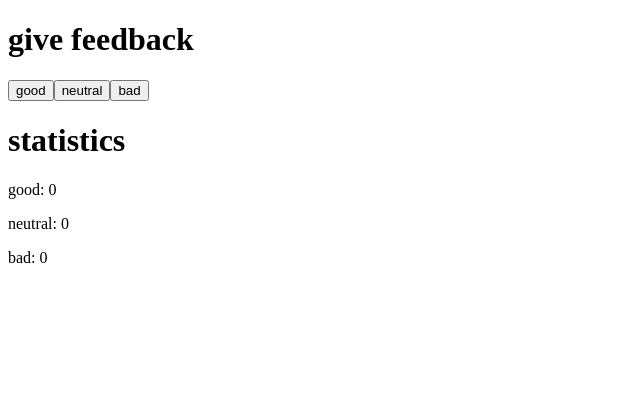
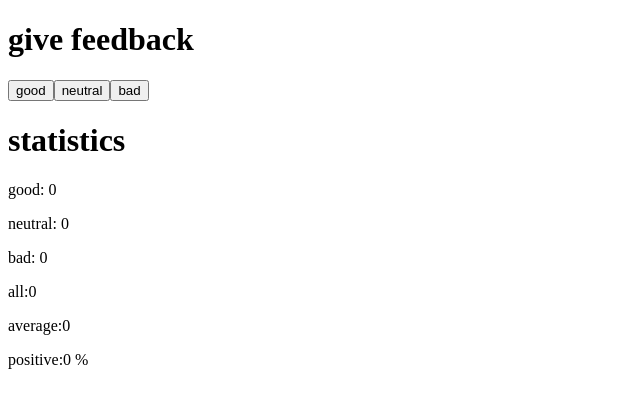
Before and after one commit to GeanVillamar/Part1, a React (Vite) app in the folder unicafe/: page / in a window 1280 px wide. Shown: the top 408 px of the page, without its empty margins (0-640 px from the left). Built offline with nearby package versions, Linux system fonts and the light colour scheme.

Commit message:
1.7 unicafe step 2

```diff
--- a/unicafe/src/App.jsx
+++ b/unicafe/src/App.jsx
@@ -17,6 +17,9 @@
       <p>good: {good}</p>
       <p>neutral: {neutral}</p>
       <p>bad: {bad}</p>
+      <p>all:{good + neutral + bad}</p>
+      <p>average:{(good + neutral + bad) / 3}</p>
+      <p>positive:{(good / 100) * 100} %</p>
     </div>
   );
 };
```
